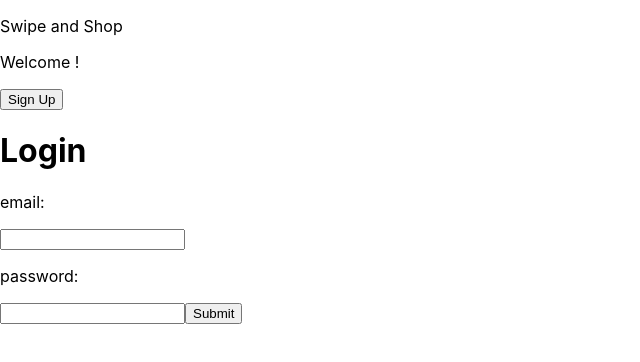
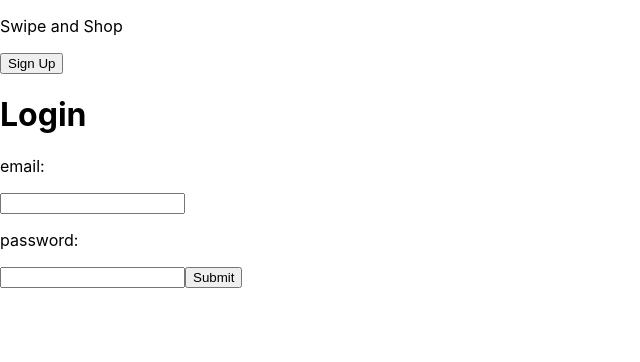
Before and after one commit to GarethWoodman/swipe_and_shop, a React (Create React App) app in the folder client/: page / in a window 1280 px wide. Shown: the top 362 px of the page, without its empty margins (0-640 px from the left). Built offline with nearby package versions, Linux system fonts and the light colour scheme.

Commit message:
Fixed currentUser state

```diff
--- a/client/src/App.js
+++ b/client/src/App.js
@@ -30,7 +30,7 @@ class App extends Component {
   };
 
   usernameSetter = (value) => {
-    this.setState({ currentUsername: value });
+    this.setState({ currentUser: value });
   };
 
   render() {
@@ -38,8 +38,8 @@ class App extends Component {
       <div>
         <p>Swipe and Shop</p>
 
-        {this.state.currentUsername !== "" &&
-          <p id="userName">Welcome {this.state.currentUser}!</p>}
+        {this.state.currentUser !== "" &&
+          <p id="userName">Welcome {this.state.currentUser.email}!</p>}
 
         {this.state.currentPage === "Login" && (
           <Button id={"signUp"} value={"Sign Up"} pageSetter={this.pageSetter} />
--- a/client/src/components/login.jsx
+++ b/client/src/components/login.jsx
@@ -40,8 +40,8 @@ class Login extends Component {
 
           console.log(response.data.token);
           localStorage.setItem("authToken", response.data.token);
-          console.log(response.data.data[0].real_name)
-          this.props.usernameSetter(response.data.data[0].real_name)
+          console.log(response.data.data[0])
+          this.props.usernameSetter(response.data.data[0])
         }
       })
       // Called if server is unresponsive
```
